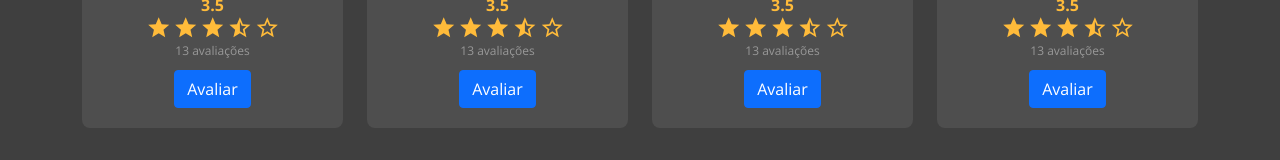
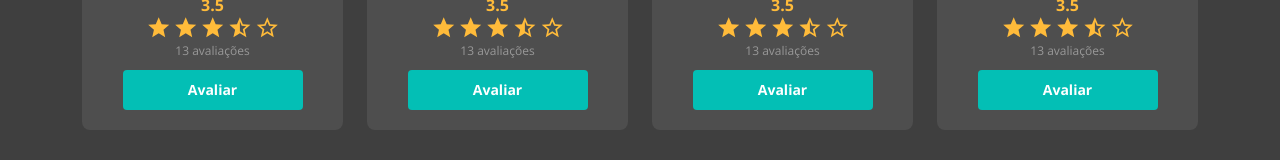
Before and after one commit to odejota/dejotamovie, a React (Create React App) app in the folder frontend/: page / in a window 1280 px wide. Shown: the part 393-553 px from the top of the page. Built offline with nearby package versions, Linux system fonts and the light colour scheme.

Commit message:
navigation buttons

```diff
--- a/frontend/src/components/MovieCard/index.tsx
+++ b/frontend/src/components/MovieCard/index.tsx
@@ -1,4 +1,5 @@
 import MovieScore from "components/MovieScore";
+import { Link } from "react-router-dom";
 
 function MovieCard() {
   const movie = {
@@ -20,7 +21,9 @@ function MovieCard() {
       <div className="djmovie-card-bottom-container">
         <h3>{movie.title}</h3>
         <MovieScore />
-        <div className="btn btn-primary djmovie-btn">Avaliar</div>
+        <Link to={`/form/${movie.id}`}>
+          <div className="btn" id="djmovie-btn">Avaliar</div>
+        </Link>
       </div>
     </div>
   );
--- a/frontend/src/pages/Form/index.tsx
+++ b/frontend/src/pages/Form/index.tsx
@@ -1,3 +1,4 @@
+import { Link } from 'react-router-dom';
 import './styles.css';
 
 function Form() {
@@ -36,10 +37,12 @@ function Form() {
             </button>
           </div>
         </form>
-        <button className="btn mt-3" id='djmovie-btn'>Cancelar</button>
+        <Link to="/">
+          <button className="btn mt-3" id='djmovie-btn'>Cancelar</button>
+        </Link>
       </div>
     </div>
-  )
+  );
 }
 
 export default Form;
```
